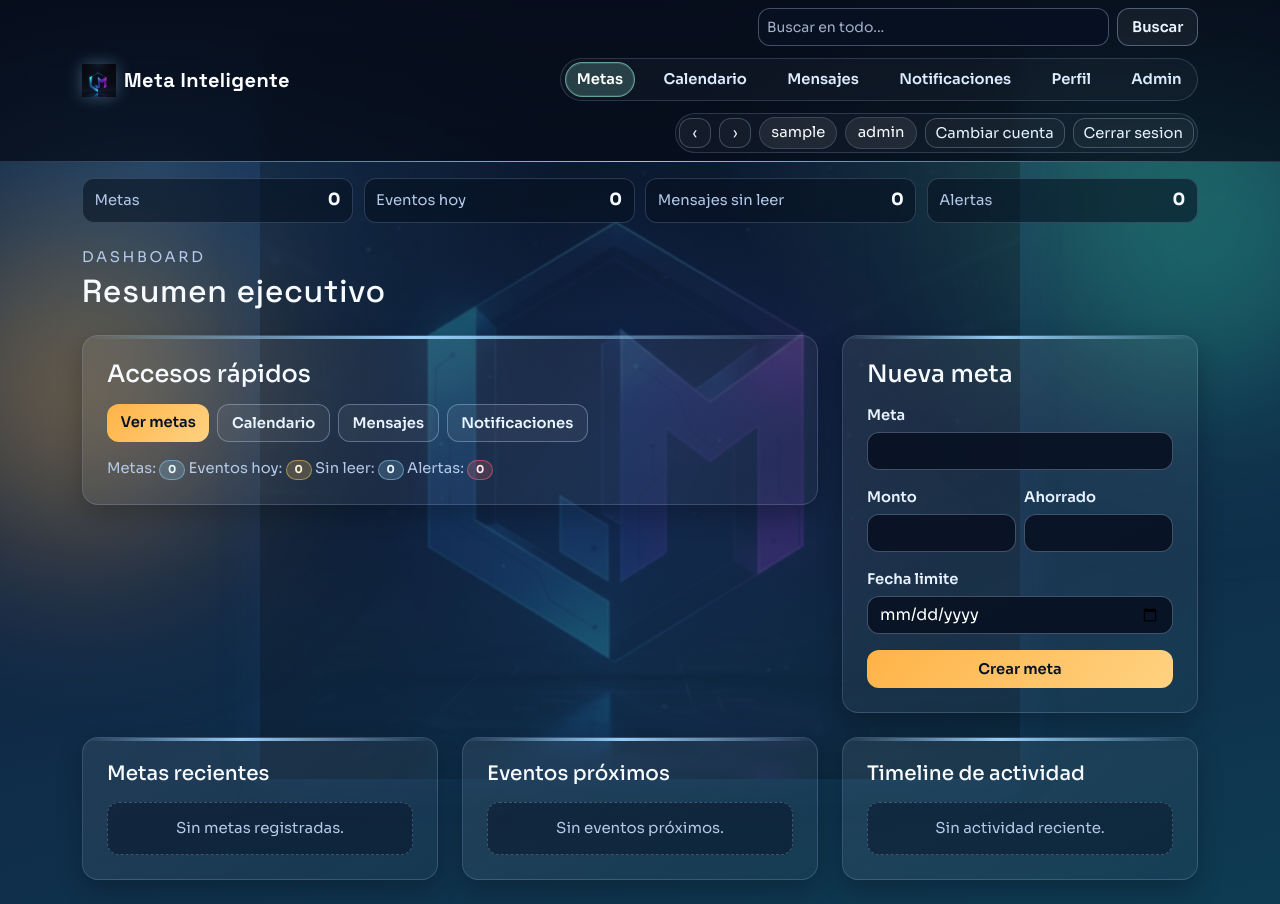
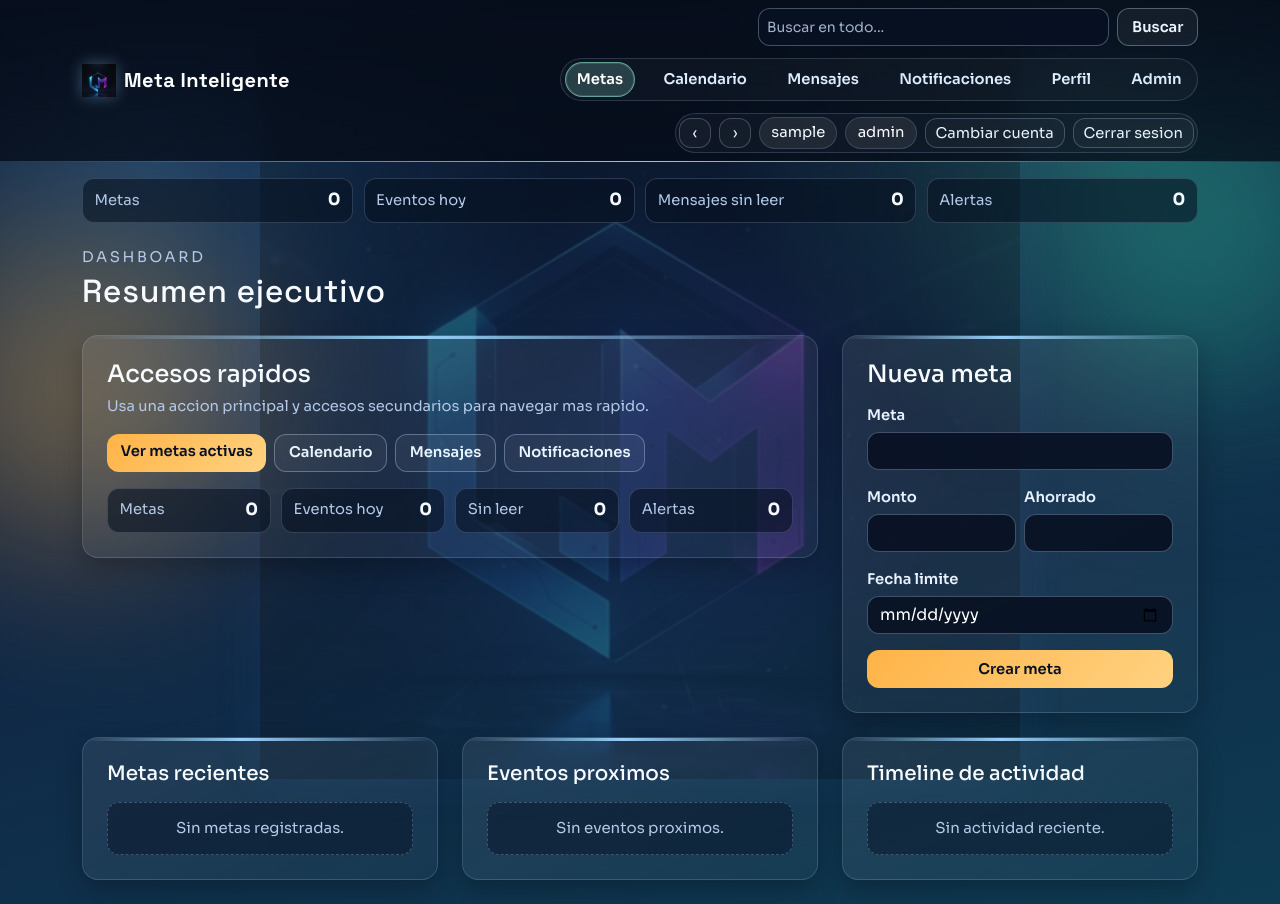
Before and after one commit to sintel-it/meta90_app, a Flask app: page /inicio in a window 1280 px wide. Run offline with Flask 3, Linux system fonts and the light colour scheme; the visitor is signed in with stand-in values (Sample User, id 1); data that the repository does not hold is empty.

Commit message:
ui dashboard: cleaner hierarchy, single primary CTA, reduced badge noise

```diff
--- a/templates/base.html
+++ b/templates/base.html
@@ -9,7 +9,7 @@
     <link rel="preconnect" href="https://fonts.gstatic.com" crossorigin>
     <link href="https://fonts.googleapis.com/css2?family=Sora:wght@400;500;600;700;800&family=Space+Grotesk:wght@500;700&display=swap" rel="stylesheet">
     <link href="https://cdn.jsdelivr.net/npm/bootstrap@5.3.2/dist/css/bootstrap.min.css" rel="stylesheet">
-    <link href="{{ url_for('static', filename='css/app.css', v='pro-polish7') }}" rel="stylesheet">
+    <link href="{{ url_for('static', filename='css/app.css', v='pro-polish8') }}" rel="stylesheet">
     <link rel="icon" type="image/png" href="{{ url_for('static', filename='img/logo.png') }}">
 </head>
 {% set endpoint = request.endpoint or '' %}
--- a/templates/metas/inicio.html
+++ b/templates/metas/inicio.html
@@ -11,18 +11,31 @@
 <section class="row g-4 mb-4">
     <div class="col-lg-8" data-reveal>
         <div class="app-card p-4">
-            <h4 class="mb-3">Accesos rápidos</h4>
-            <div class="d-flex flex-wrap gap-2">
-                <a href="{{ url_for('metas_bp.ver_metas') }}" class="btn app-btn-primary">Ver metas</a>
+            <h4 class="mb-2">Accesos rapidos</h4>
+            <p class="soft-text mb-3">Usa una accion principal y accesos secundarios para navegar mas rapido.</p>
+            <div class="d-flex flex-wrap gap-2 mb-3">
+                <a href="{{ url_for('metas_bp.ver_metas') }}" class="btn app-btn-primary">Ver metas activas</a>
                 <a href="{{ url_for('calendario_bp.calendario') }}" class="btn app-btn-ghost">Calendario</a>
                 <a href="{{ url_for('mensajes_bp.mensajes') }}" class="btn app-btn-ghost">Mensajes</a>
-                <a href="{{ url_for('notificaciones_bp.notificaciones') }}" class="btn app-btn-warning">Notificaciones</a>
+                <a href="{{ url_for('notificaciones_bp.notificaciones') }}" class="btn app-btn-ghost">Notificaciones</a>
             </div>
-            <div class="mt-3 soft-text">
-                Metas: <span class="status-badge badge-info">{{ kpis.metas_total }}</span>
-                Eventos hoy: <span class="status-badge badge-warning">{{ kpis.eventos_hoy }}</span>
-                Sin leer: <span class="status-badge badge-info">{{ kpis.mensajes_no_leidos }}</span>
-                Alertas: <span class="status-badge badge-danger">{{ kpis.alertas_total }}</span>
+            <div class="kpi-strip">
+                <div class="kpi-item">
+                    <small class="soft-text">Metas</small>
+                    <strong>{{ kpis.metas_total }}</strong>
+                </div>
+                <div class="kpi-item">
+                    <small class="soft-text">Eventos hoy</small>
+                    <strong>{{ kpis.eventos_hoy }}</strong>
+                </div>
+                <div class="kpi-item">
+                    <small class="soft-text">Sin leer</small>
+                    <strong>{{ kpis.mensajes_no_leidos }}</strong>
+                </div>
+                <div class="kpi-item">
+                    <small class="soft-text">Alertas</small>
+                    <strong>{{ kpis.alertas_total }}</strong>
+                </div>
             </div>
         </div>
     </div>
@@ -72,7 +85,7 @@
     </div>
     <div class="col-lg-4" data-reveal>
         <div class="app-card p-4 h-100">
-            <h5 class="mb-3">Eventos próximos</h5>
+            <h5 class="mb-3">Eventos proximos</h5>
             <div class="d-grid gap-2">
                 {% for e in eventos_proximos %}
                     <div class="message-item rounded-3">
@@ -80,7 +93,7 @@
                         <small class="soft-text">{{ e.fecha_evento }}{% if e.hora_evento %} {{ e.hora_evento }}{% endif %}</small>
                     </div>
                 {% else %}
-                    <div class="app-empty">Sin eventos próximos.</div>
+                    <div class="app-empty">Sin eventos proximos.</div>
                 {% endfor %}
             </div>
         </div>
```
